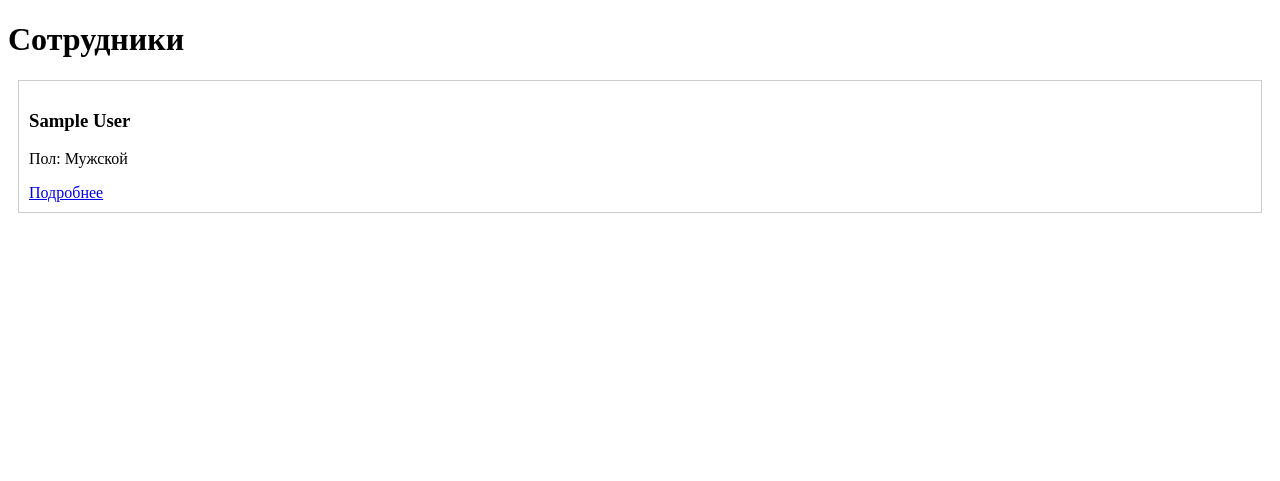
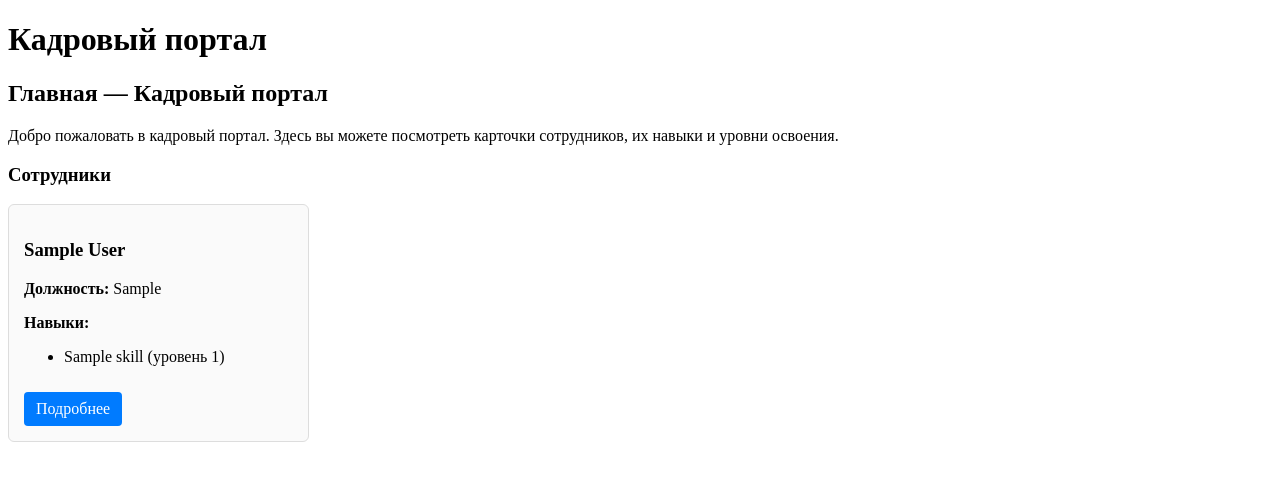
Before and after one commit to Denis248902/django-task-project, a Django app: page / in a window 1280 px wide. Shown: the top 481 px of the page. Run offline with Django 5.2, Linux system fonts and the light colour scheme; tables that the repository leaves empty hold one stand-in row (values such as "Sample post").

Commit message:
feat: full stack of views/urls/templates for home, list, detail (auth-only), CSS, login

```diff
--- a/core/settings.py
+++ b/core/settings.py
@@ -29,6 +29,7 @@ SECRET_KEY = "django-insecure-d%qhnmvnh_+v($t2by*-jk$#da*dqu!vz-knwsyi3j!z_@zx5k
 
 # SECURITY WARNING: don't run with debug turned on in production!
 DEBUG = True
+LOGIN_URL = 'login'
 
 ALLOWED_HOSTS = []
 
--- a/core/urls.py
+++ b/core/urls.py
@@ -1,12 +1,13 @@
 from django.contrib import admin
 from django.urls import path, include
+from django.contrib.auth import views as auth_views
 from django.conf import settings
 from django.conf.urls.static import static
 
 urlpatterns = [
     path('admin/', admin.site.urls),
     path('', include('emp_app.urls')),
-    # другие include при необходимости
+    path('login/', auth_views.LoginView.as_view(template_name='registration/login.html'), name='login'),
 ]
 
 if settings.DEBUG:
--- a/emp_app/models.py
+++ b/emp_app/models.py
@@ -1,50 +1,32 @@
 from django.db import models
-from django.contrib.auth.models import User
-from django.db.models.signals import post_delete
-from django.dispatch import receiver
 
 class Skill(models.Model):
-    name = models.CharField(max_length=100, unique=True)
+    name = models.CharField(max_length=100)
 
     def __str__(self):
         return self.name
 
 
 class EmployeeProfile(models.Model):
-    GENDER_CHOICES = [('M', 'Мужской'), ('F', 'Женский')]
-
-    user = models.OneToOneField(User, on_delete=models.CASCADE, related_name='profile')
-    first_name = models.CharField(max_length=50)
-    last_name = models.CharField(max_length=50)
-    middle_name = models.CharField(max_length=50, blank=True, null=True)
-    gender = models.CharField(max_length=1, choices=GENDER_CHOICES, blank=True, null=True)
-    description = models.TextField(blank=True, null=True)
-
-    skills = models.ManyToManyField(Skill, through='EmployeeSkill')
+    full_name = models.CharField(max_length=200)
+    gender = models.CharField(
+        max_length=1,
+        choices=[('M', 'Мужской'), ('F', 'Женский')],
+        default='M'
+    )
+    position = models.CharField(max_length=100, blank=True, null=True)
 
     def __str__(self):
-        return f"{self.first_name} {self.last_name}"
+        return self.full_name
 
 
 class EmployeeSkill(models.Model):
-    employee = models.ForeignKey(EmployeeProfile, on_delete=models.CASCADE)
+    employee = models.ForeignKey(EmployeeProfile, related_name='skills', on_delete=models.CASCADE)
     skill = models.ForeignKey(Skill, on_delete=models.CASCADE)
-    level = models.IntegerField(default=1, help_text="1–10")
+    level = models.PositiveIntegerField(default=1, help_text="Уровень освоения (1–5)")
 
     class Meta:
         unique_together = ('employee', 'skill')
 
-
-class EmployeeImage(models.Model):
-    employee = models.ForeignKey(EmployeeProfile, on_delete=models.CASCADE, related_name='images')
-    image = models.ImageField(upload_to='employee_images/')
-    order_index = models.PositiveIntegerField(default=0)
-
-    class Meta:
-        ordering = ['order_index']
-
-
-@receiver(post_delete, sender=EmployeeImage)
-def delete_image_file(sender, instance, **kwargs):
-    if instance.image:
-        instance.image.delete(save=False)
+    def __str__(self):
+        return f"{self.employee.full_name} — {self.skill.name} (уровень {self.level})"
--- a/emp_app/templates/emp_app/home.html
+++ b/emp_app/templates/emp_app/home.html
@@ -1,16 +1,27 @@
-<!DOCTYPE html>
-<html>
-<head><title>Главная</title></head>
-<body>
-  <h1>Сотрудники</h1>
-  {% for p in profiles %}
-    <div style="border:1px solid #ccc; padding:10px; margin:10px;">
-      <h3>{{ p.first_name }} {{ p.last_name }}</h3>
-      <p>Пол: {{ p.get_gender_display }}</p>
-      <a href="{% url 'employee_detail' p.pk %}">Подробнее</a>
+{% extends "base.html" %}
+
+{% block title %}{{ page_title }}{% endblock %}
+
+{% block content %}
+<h2>{{ page_title }}</h2>
+<p>Добро пожаловать в кадровый портал. Здесь вы можете посмотреть карточки сотрудников, их навыки и уровни освоения.</p>
+
+<h3>Сотрудники</h3>
+<div class="cards-grid">
+  {% for emp in employees %}
+    <div class="card">
+      <h3>{{ emp.full_name }}</h3>
+      <p><strong>Должность:</strong> {{ emp.position|default:"Не указана" }}</p>
+      <p><strong>Навыки:</strong></p>
+      <ul>
+        {% for es in emp.skills.all %}
+          <li>{{ es.skill.name }} (уровень {{ es.level }})</li>
+        {% empty %}
+          <li>Нет навыков</li>
+        {% endfor %}
+      </ul>
+      <a href="{% url 'employee_detail' emp.pk %}" class="btn">Подробнее</a>
     </div>
-  {% empty %}
-    Нет сотрудников.
   {% endfor %}
-</body>
-</html>
+</div>
+{% endblock %}
--- a/emp_app/urls.py
+++ b/emp_app/urls.py
@@ -3,6 +3,6 @@ from . import views
 
 urlpatterns = [
     path('', views.home, name='home'),
-    path('employees/', views.employee_list, name='employee_list'),
-    path('employee/<int:pk>/', views.employee_detail, name='employee_detail'),
+    path('list/', views.employee_list, name='employee_list'),
+    path('<int:pk>/', views.employee_detail, name='employee_detail'),
 ]
--- a/emp_app/views.py
+++ b/emp_app/views.py
@@ -3,14 +3,27 @@ from django.contrib.auth.decorators import login_required
 from .models import EmployeeProfile
 
 def home(request):
-    profiles = EmployeeProfile.objects.all()
-    return render(request, 'emp_app/home.html', {'profiles': profiles})
+    employees = EmployeeProfile.objects.all()
+    return render(request, 'emp_app/home.html', {
+        'employees': employees,
+        'page_title': 'Главная — Кадровый портал',
+    })
 
 def employee_list(request):
-    profiles = EmployeeProfile.objects.all()
-    return render(request, 'emp_app/employee_list.html', {'profiles': profiles})
+    employees = EmployeeProfile.objects.all()
+    return render(request, 'emp_app/employee_list.html', {
+        'employees': employees,
+        'page_title': 'Список сотрудников',
+    })
 
 @login_required
 def employee_detail(request, pk):
-    profile = get_object_or_404(EmployeeProfile, pk=pk)
-    return render(request, 'emp_app/employee_detail.html', {'profile': profile})
+    employee = get_object_or_404(EmployeeProfile, pk=pk)
+    skills_with_levels = employee.skills.select_related('skill').all()
+    images = employee.images.order_by('order_index') if hasattr(employee, 'images') else []
+    return render(request, 'emp_app/employee_detail.html', {
+        'employee': employee,
+        'skills_with_levels': skills_with_levels,
+        'images': images,
+        'page_title': f'{employee.full_name} — Подробная карточка',
+    })
--- a/static/css/style.css
+++ b/static/css/style.css
@@ -1,7 +1,28 @@
-body {
-    font-family: Arial, sans-serif;
-    margin: 0;
-    padding: 20px;
+.cards-grid {
+  display: grid;
+  grid-template-columns: repeat(auto-fill, minmax(240px, 1fr));
+  gap: 20px;
+}
+
+.card {
+  border: 1px solid #ddd;
+  padding: 15px;
+  border-radius: 6px;
+  background: #fafafa;
+}
+
+.btn {
+  display: inline-block;
+  margin-top: 10px;
+  padding: 8px 12px;
+  background: #007bff;
+  color: white;
+  text-decoration: none;
+  border-radius: 4px;
+}
+
+.btn:hover {
+  background: #0056b3;
 }
 
 .gallery-grid {
--- a/templates/base.html
+++ b/templates/base.html
@@ -1,21 +1,17 @@
 <!DOCTYPE html>
-<html>
+<html lang="en">
 <head>
-    <meta charset="utf-8">
-    <title>{% block title %}Сотрудники{% endblock %}</title>
+    <meta charset="UTF-8">
+    <title>{% block title %}Django Project{% endblock %}</title>
     {% load static %}
+    <link rel="stylesheet" href="{% static 'css/style.css' %}">
 </head>
 <body>
-    <nav>
-        <a href="{% url 'employees:home' %}">Главная</a> |
-        <a href="{% url 'employees:employee_list' %}">Список сотрудников</a>
-        {% if user.is_authenticated %}
-            | Привет, {{ user.username }}
-        {% else %}
-            | <a href="/login/">Войти</a>
-        {% endif %}
-    </nav>
-    <hr>
-    {% block content %}{% endblock %}
+    <header>
+        <h1>Кадровый портал</h1>
+    </header>
+    <main>
+        {% block content %}{% endblock %}
+    </main>
 </body>
 </html>
```
Also changed, not shown: emp_app/templates/emp_app/employee_detail.html (+23 -2 lines), emp_app/templates/emp_app/employee_list.html (+20 -9 lines), templates/registration/login.html (added, +12 -0 lines). Lines whose indentation alone changed are shown as unchanged.
